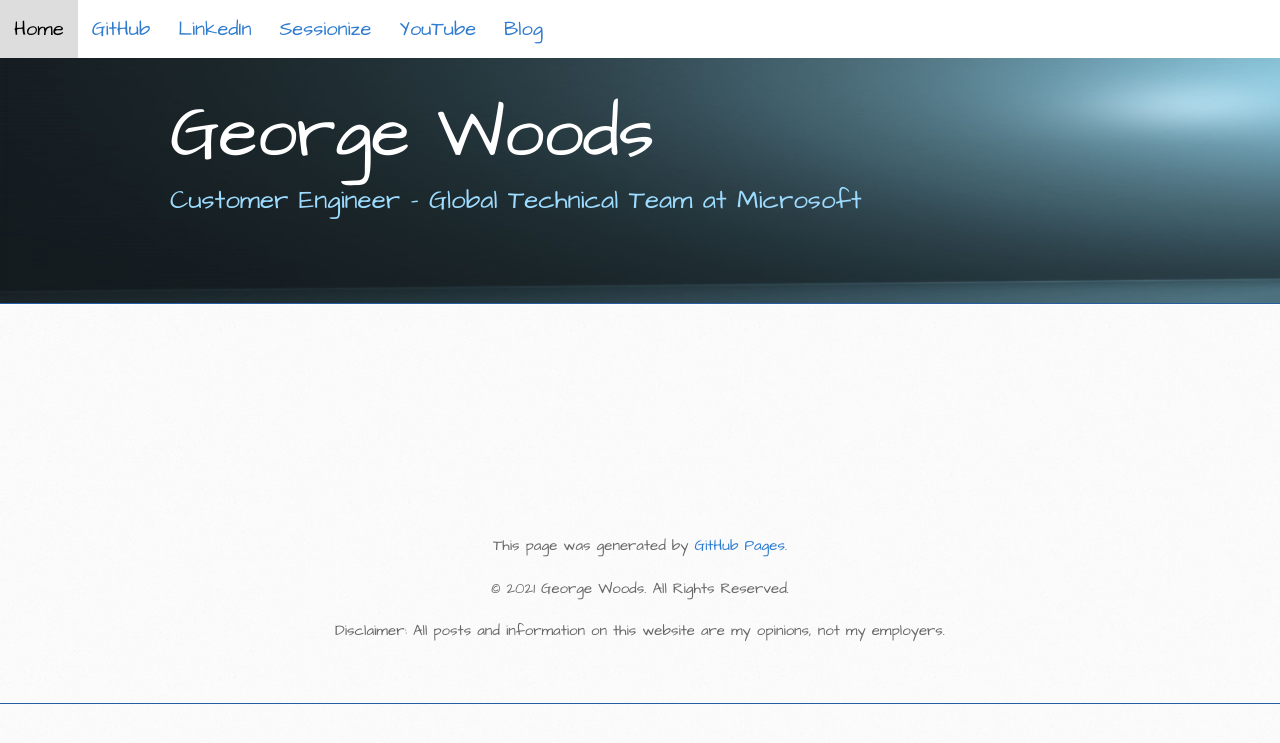
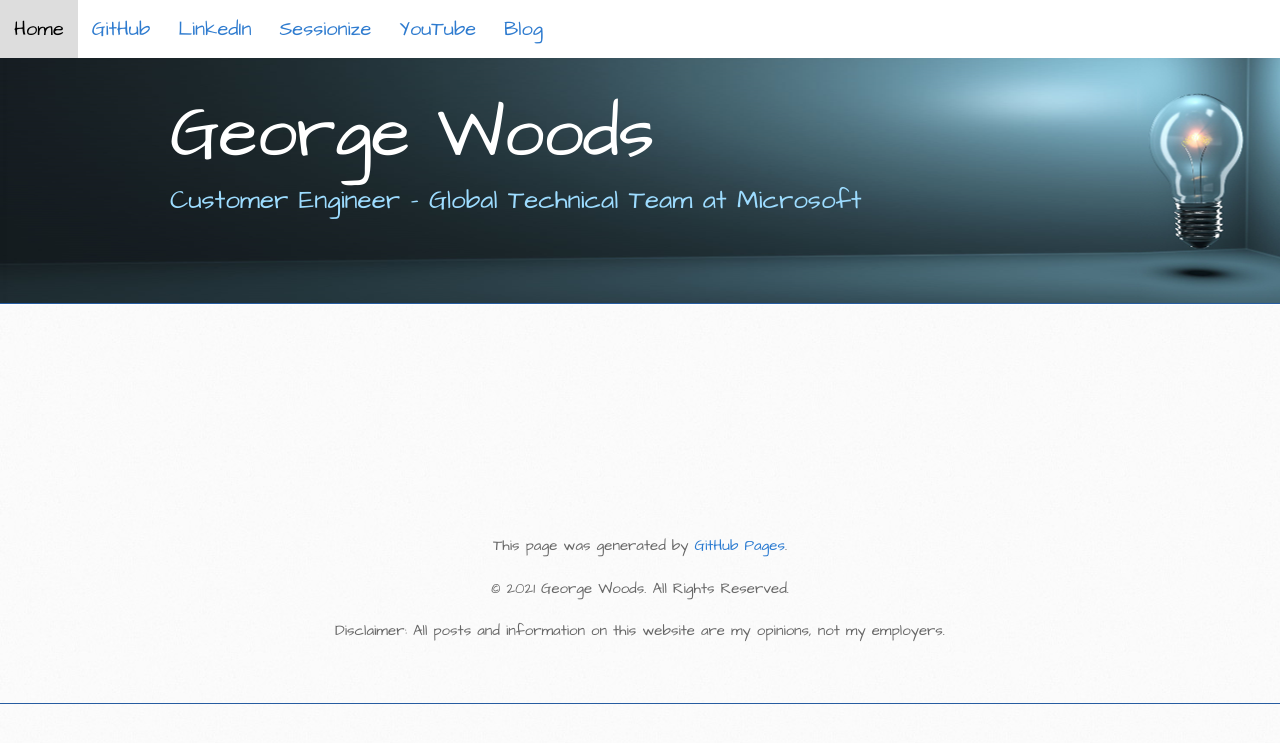
Before and after one commit to gvwoods/gvwoods.github.io, a Jekyll site: the page built from report-test.md, in a window 1280 px wide. Shown: the top 743 px of the page. Built offline with Jekyll 4.4.1, drawn with Linux system fonts in a browser that asks for light colours.

Commit message:
Update stylesheet.css

```diff
--- a/stylesheets/stylesheet.css
+++ b/stylesheets/stylesheet.css
@@ -494,7 +494,7 @@ header {
   padding-top: 40px;
   padding-bottom: 40px;
   font-family: 'Architects Daughter', 'Helvetica Neue', Helvetica, Arial, serif;
-  background: #4B646D url(../images/website2.png) 0 0 repeat-x;
+  background: #4B646D url(../images/website3.png) 0 0 repeat-x;
   border-bottom: solid 1px #275da1;
 }
 
```
